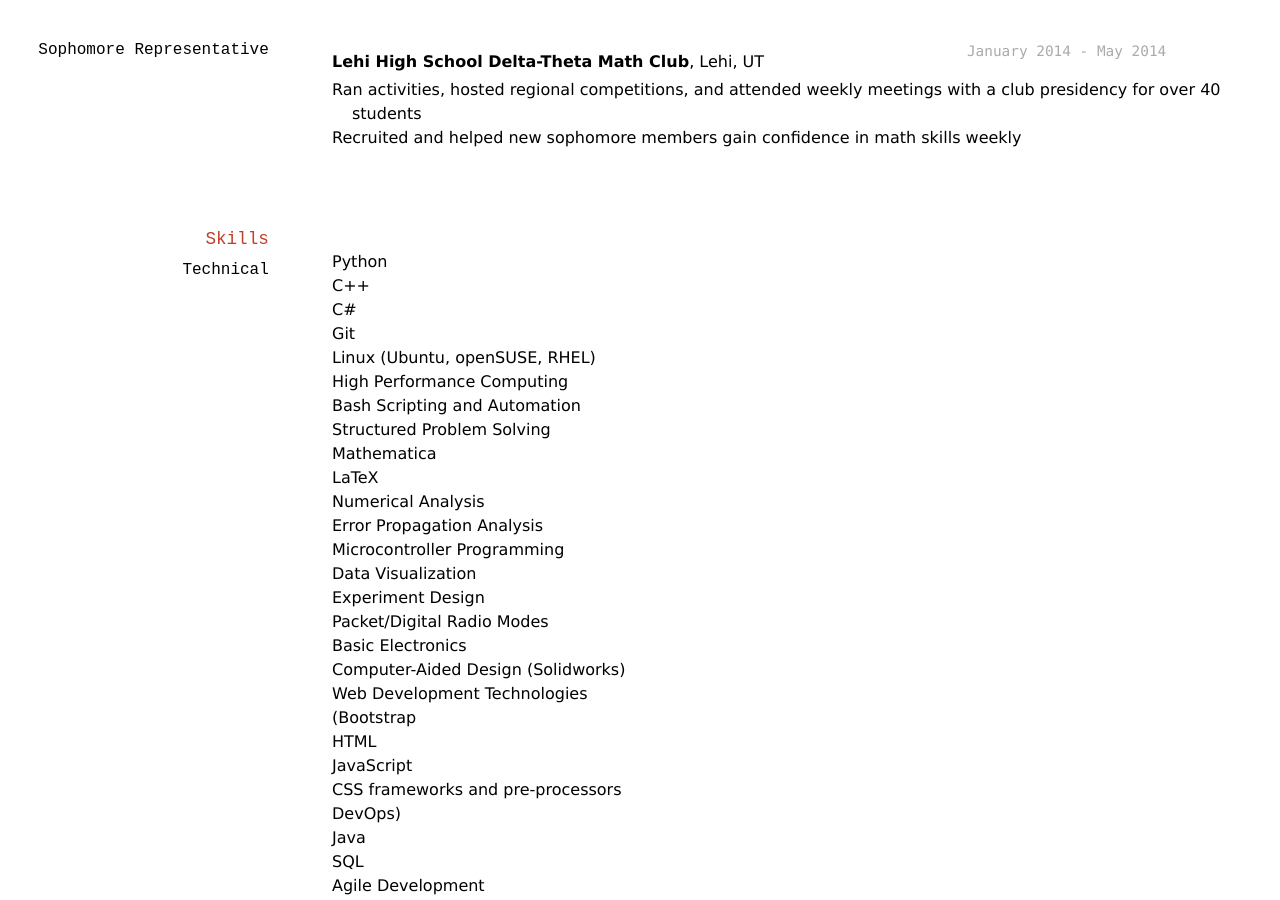
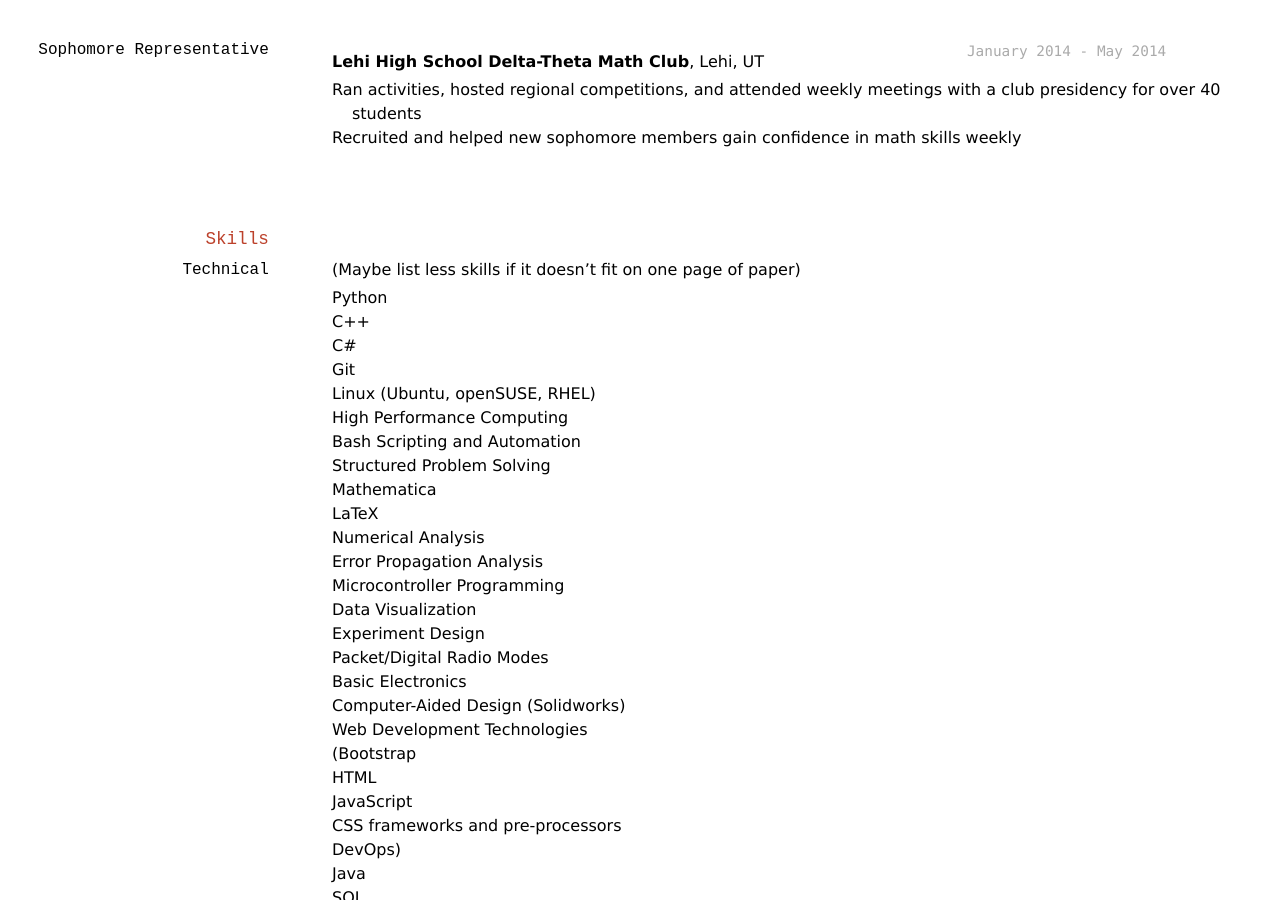
Before and after one commit to keatontate/Tate-Resume, a Jekyll site: the page built from docs/index.md, in a window 1280 px wide and 900 px high, scrolled down 1551 px. Built offline with Jekyll 4.4.1, drawn with Linux system fonts in a browser that asks for light colours.

Commit message:
Update index.md
I thought it looked really good! Great Job!

```diff
--- a/docs/index.md
+++ b/docs/index.md
@@ -101,7 +101,7 @@ __Lehi High School Delta-Theta Math Club__, Lehi, UT
 ## Skills
 
 ### Technical
-
+(Maybe list less skills if it doesn't fit on one page of paper)
 - Python
 - C++
 - C#
```
